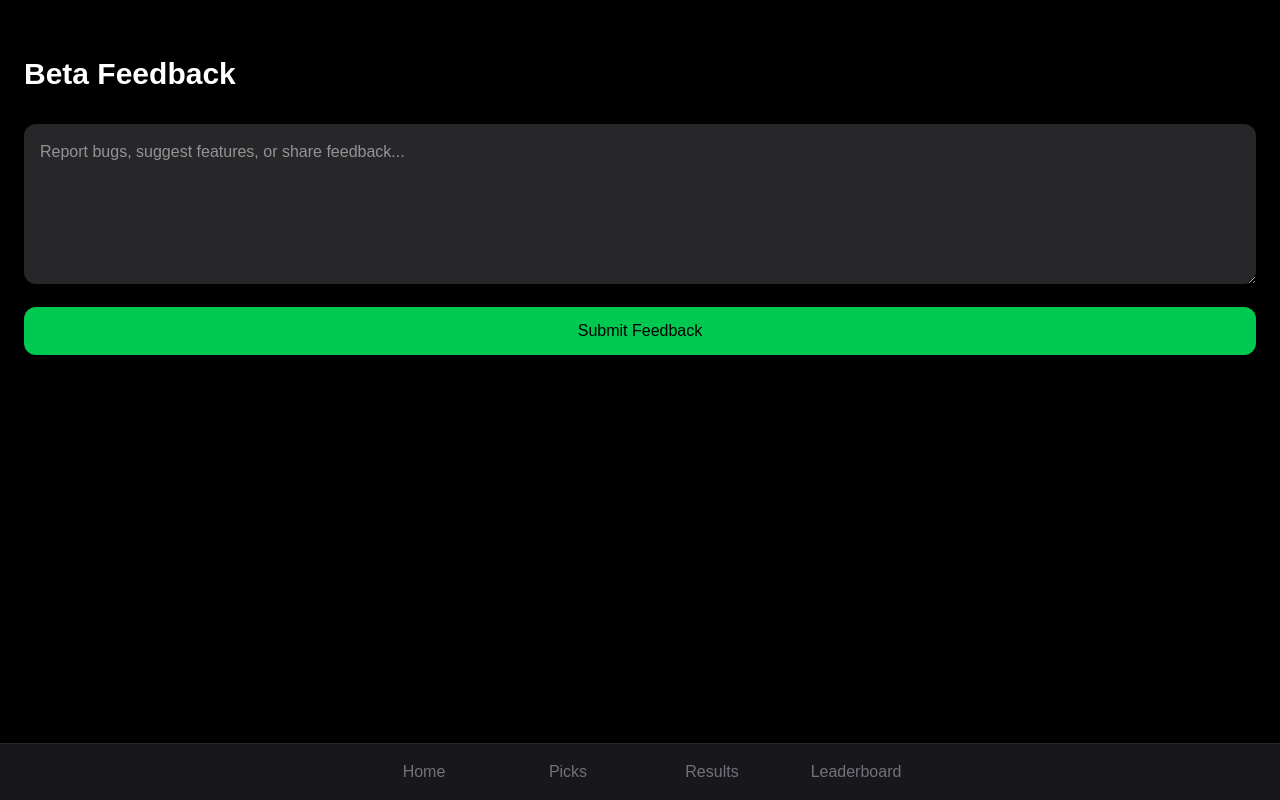
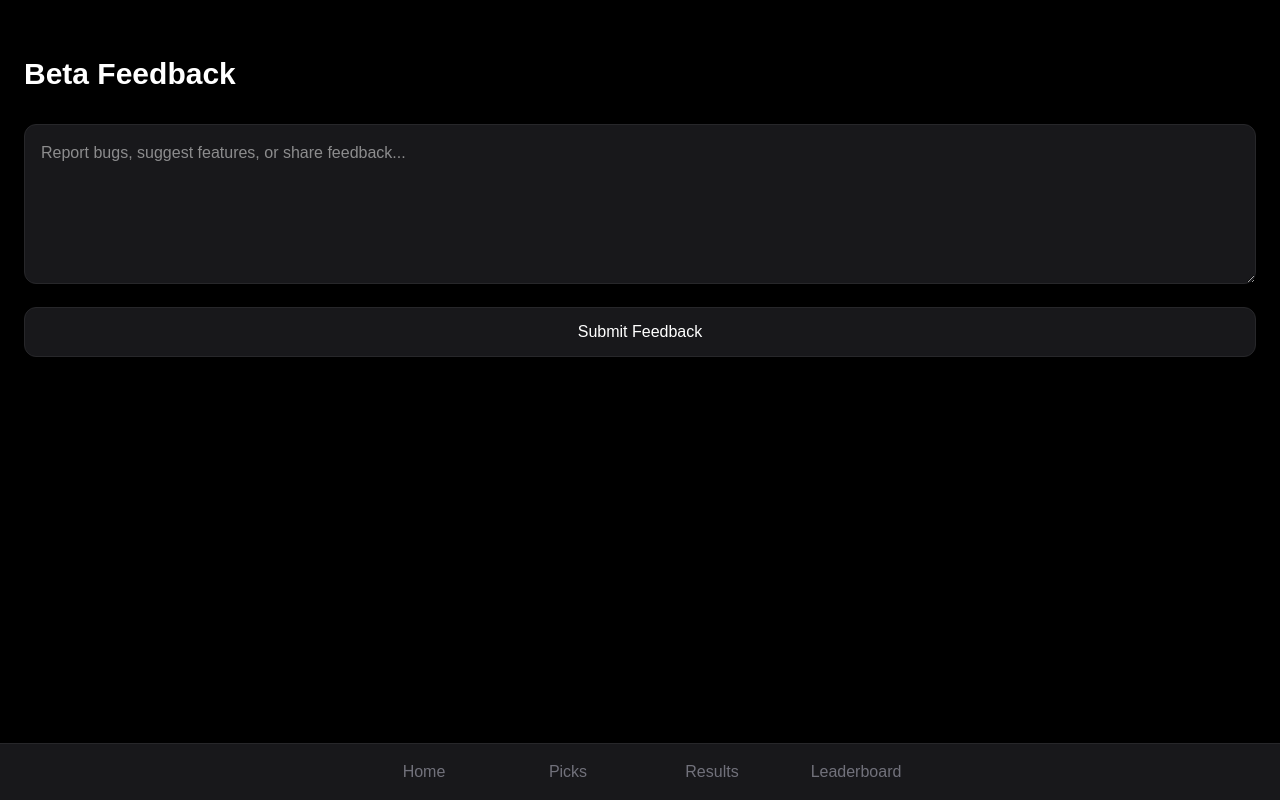
Before and after one commit to markeymarkbeaty/matchpoint, a Next.js app: page /feedback in a window 1280 px wide. Built offline with nearby package versions, Linux system fonts and the light colour scheme; no server answers.

Commit message:
Add feedback email system with Resend and upgrade feedback UI to glow design

```diff
--- a/app/feedback/page.tsx
+++ b/app/feedback/page.tsx
@@ -5,24 +5,47 @@ import { supabase } from '../../lib/supabase'
 import BottomNav from '../../components/BottomNav'
 
 export default function FeedbackPage() {
+
   const [message, setMessage] = useState('')
+  const [loading, setLoading] = useState(false)
 
   const submitFeedback = async () => {
+
+    if (!message.trim()) return
+
+    setLoading(true)
+
     const { data } = await supabase.auth.getUser()
     const user = data.user
 
-    if (!user || !message) return
+    if (!user) return
 
+    // store in database
     await supabase.from('feedback').insert({
       user_id: user.id,
       message
     })
 
+    // send email
+    await fetch('/api/send-feedback', {
+      method: 'POST',
+      headers: {
+        'Content-Type': 'application/json'
+      },
+      body: JSON.stringify({
+        message,
+        user_id: user.id
+      })
+    })
+
     setMessage('')
-    alert('Feedback submitted!')
+    setLoading(false)
+
+    alert('Feedback sent. Thank you!')
   }
 
   return (
+
     <div className="min-h-screen bg-black text-white px-6 pt-14 pb-32">
 
       <h1 className="text-3xl font-semibold mb-8">
@@ -33,18 +56,21 @@ export default function FeedbackPage() {
         value={message}
         onChange={(e) => setMessage(e.target.value)}
         placeholder="Report bugs, suggest features, or share feedback..."
-        className="w-full h-40 bg-zinc-800 p-4 rounded-xl mb-4"
+        className="w-full h-40 bg-zinc-900 border border-zinc-800 rounded-xl p-4 mb-4 focus:outline-none focus:border-green-400"
       />
 
       <button
         onClick={submitFeedback}
-        className="w-full bg-green-500 text-black py-3 rounded-xl"
+        disabled={loading}
+        className="w-full bg-zinc-900 border border-zinc-800 rounded-xl py-3 transition hover:border-green-400 hover:shadow-[0_0_12px_rgba(74,222,128,0.6)]"
       >
-        Submit Feedback
+        {loading ? 'Sending...' : 'Submit Feedback'}
       </button>
 
       <BottomNav />
 
     </div>
+
   )
+
 }
--- a/package.json
+++ b/package.json
@@ -16,7 +16,8 @@
     "next": "16.1.6",
     "next-pwa": "^5.6.0",
     "react": "19.2.3",
-    "react-dom": "19.2.3"
+    "react-dom": "19.2.3",
+    "resend": "^6.9.3"
   },
   "devDependencies": {
     "@tailwindcss/postcss": "^4",
```
Also changed, not shown: 1 other file (tests, documents, lock files or other folders).
